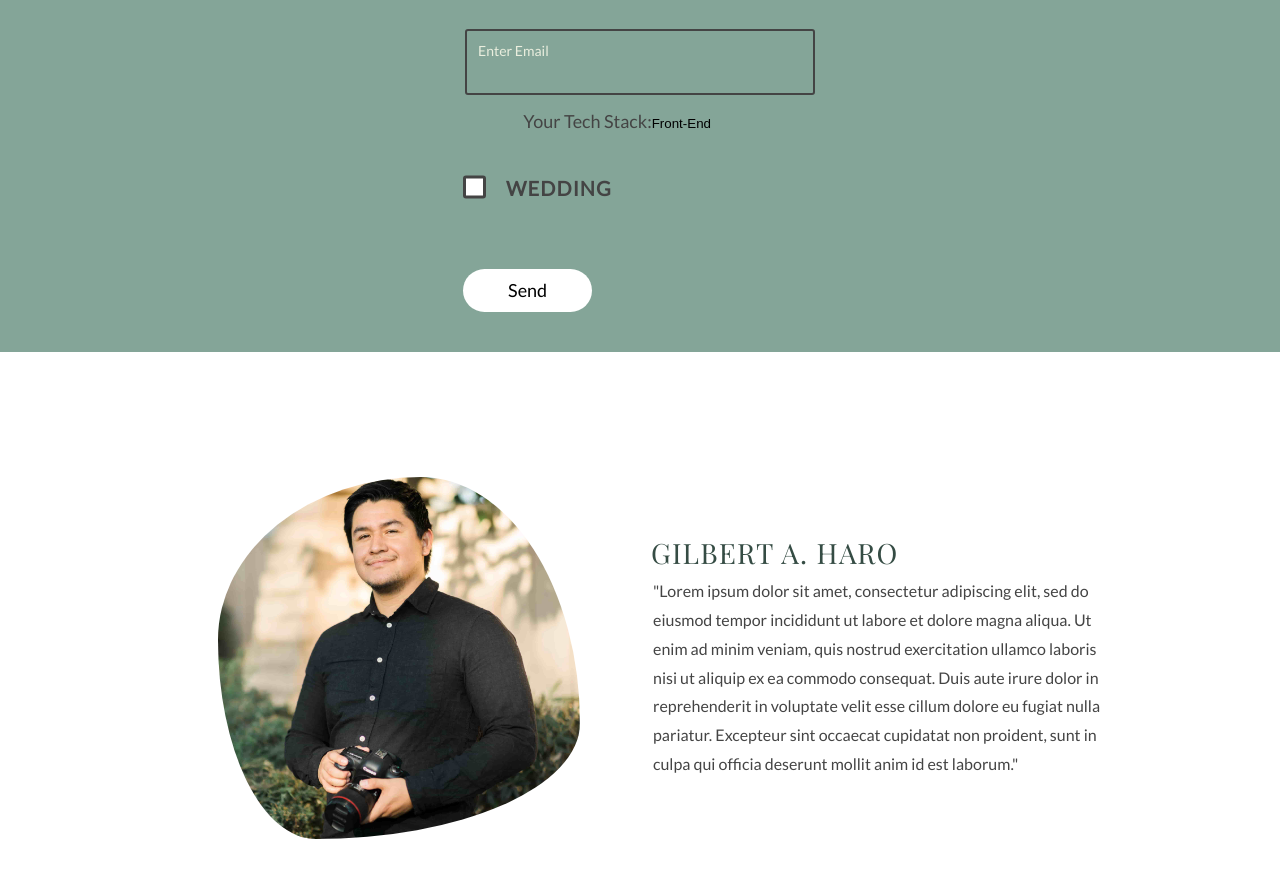
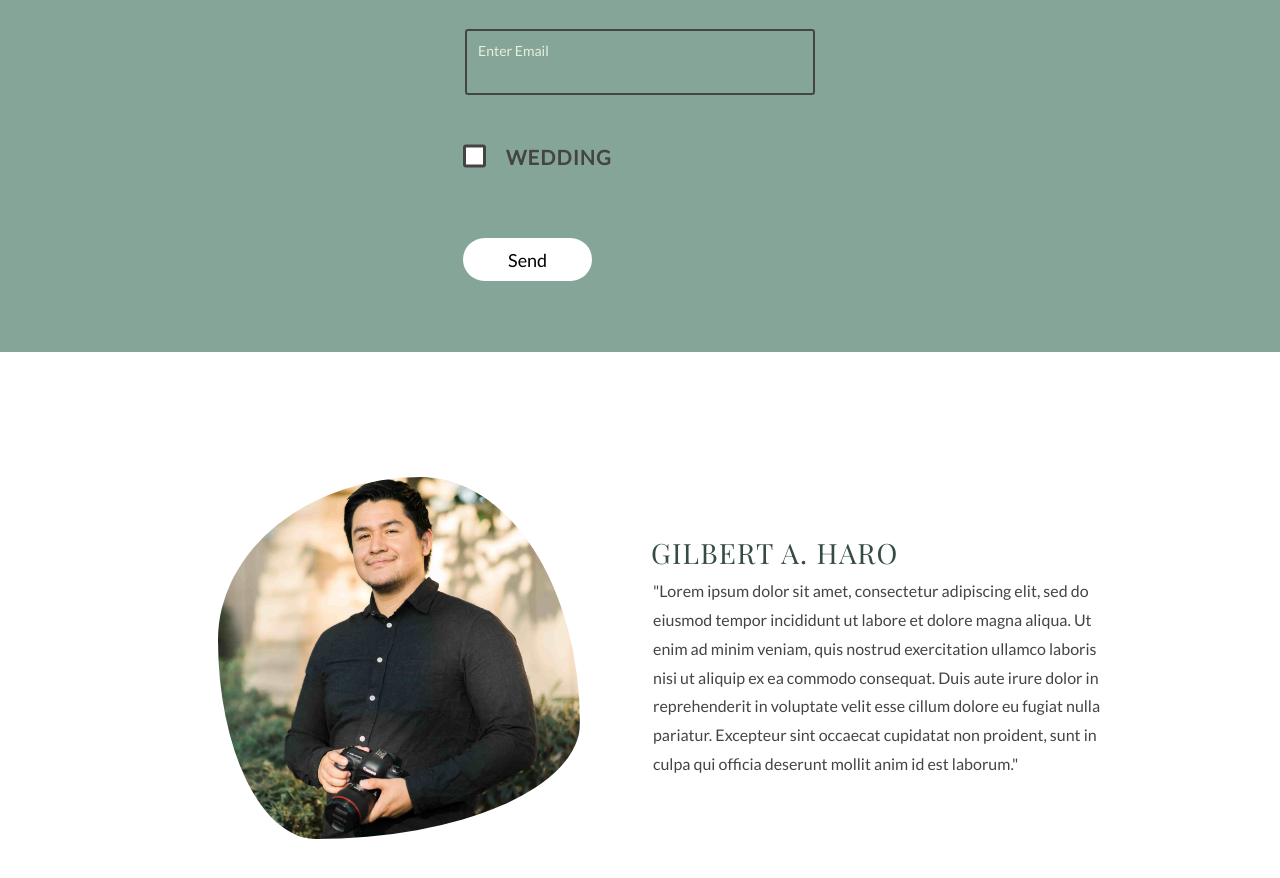
Before and after one commit to gah-code/ghp-app, a React (Create React App) app: page / in a window 1280 px wide. Shown: the part 2719-3597 px from the top of the page. Built offline with nearby package versions, Linux system fonts and the light colour scheme.

Commit message:
Form Radio v1 fix 2

```diff
--- a/src/components/Misc/Form.js
+++ b/src/components/Misc/Form.js
@@ -47,23 +47,8 @@ const Form = () => {
               <span class="placeholder">Enter Email</span>
             </label>
 
-            <p>
-              <label for="stack">Your Tech Stack:</label>
-              <select id="stack" name="stack">
-                <option value="front-end">Front-End</option>
-                <option value="back-end">Back-End</option>
-                <option value="mobile-developer">Mobile-Developer</option>
-                <option value="full-stack">Full-Stack</option>
-              </select>
-            </p>
-
             <label htmlFor="service" className="form-control">
-              <input
-                type="checkbox"
-                id="service"
-                name="service"
-                value="Wedding"
-              />
+              <input type="checkbox" id="service" value="Wedding" />
               <p> wedding</p>
 
               {/* <input type="radio" id="service" name="service" value="Family" />
```
